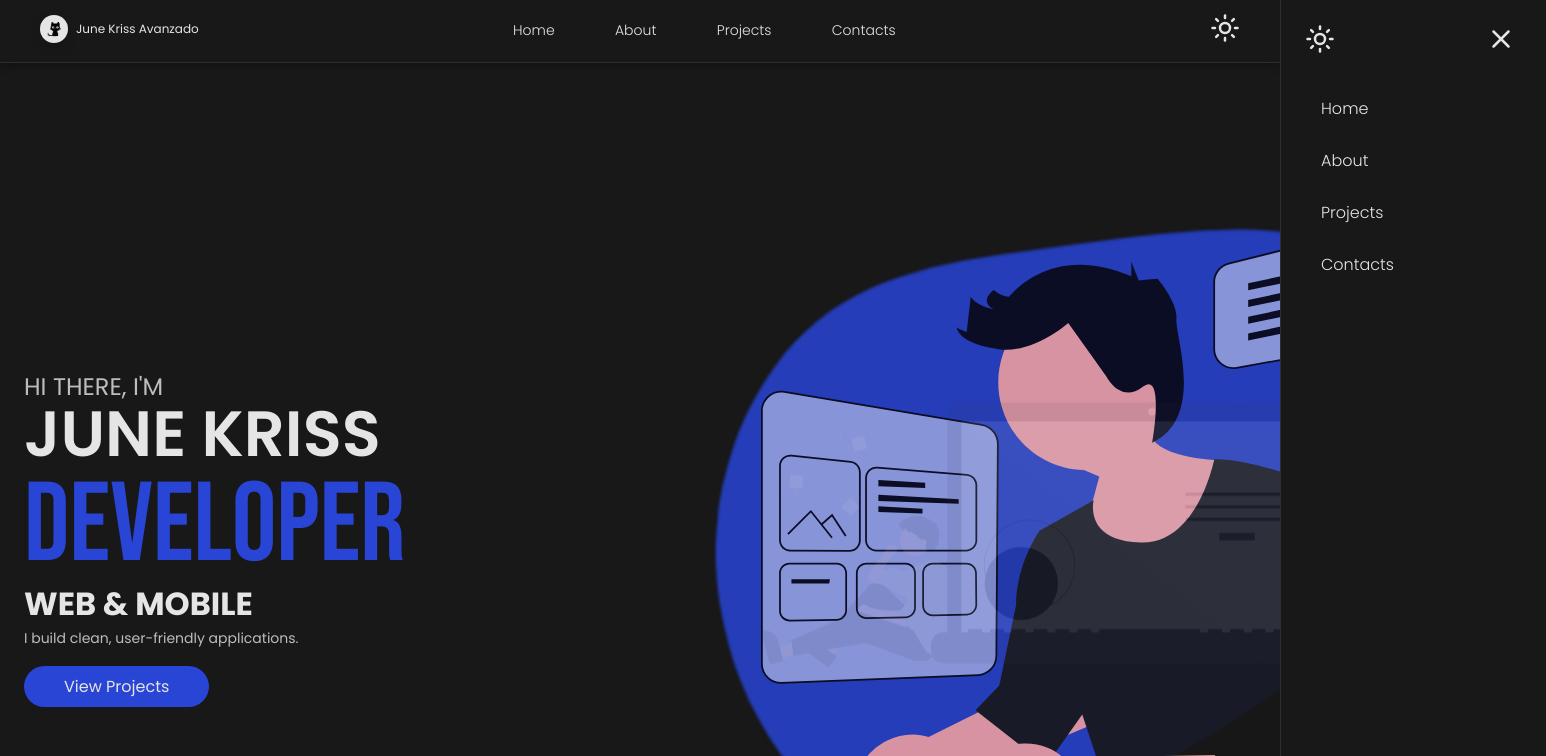
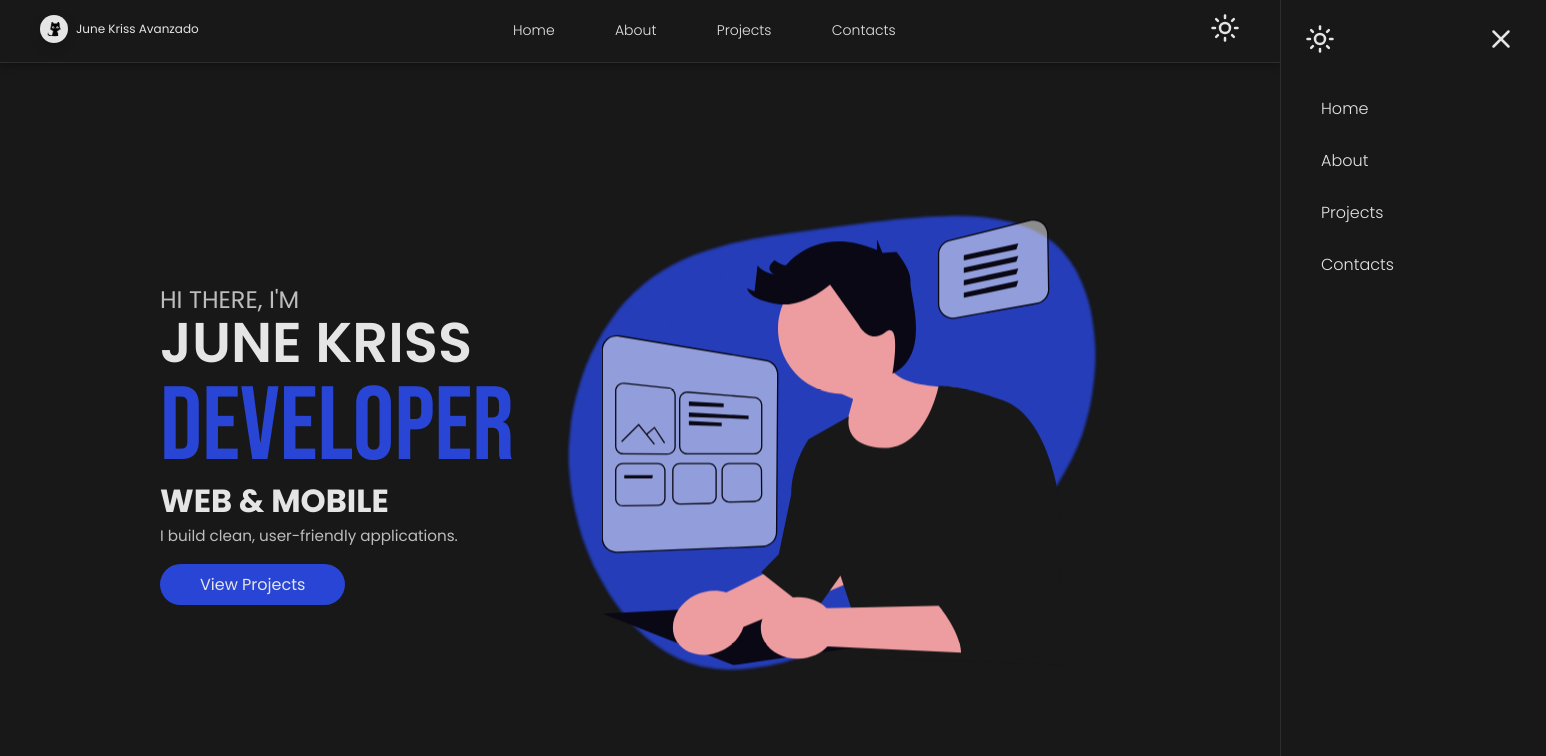
Before and after one commit to JuneKriss/my-portfolio, a React (Vite) app: page / in a window 1280 px wide. Shown: the top 756 px of the page, 1546 px wide, since content can reach past the window. Built offline with nearby package versions, Linux system fonts and the light colour scheme.

Commit message:
Made hero section responsive to all screens

```diff
--- a/src/pages/Home/Home.css
+++ b/src/pages/Home/Home.css
@@ -8,7 +8,8 @@ section {
 }
 
 .heroSection {
-  padding: 8rem 1.5rem;
+  max-width: 85%;
+  padding: 8rem 4rem;
   opacity: 0;
   transform: translateY(40px);
   transition:
@@ -25,13 +26,15 @@ section {
   display: flex;
   align-items: center;
   justify-content: space-between;
-  gap: 2rem;
+  gap: 1rem;
 }
 
 .heroTexts {
   display: flex;
   flex-direction: column;
   gap: 0.3rem;
+  min-width: 0;
+  flex: 1;
 }
 
 .heroTexts h1,
@@ -160,8 +163,11 @@ section {
 
 .heroIllustration {
   position: relative;
-  width: 30%;
-  height: 700px;
+  flex-shrink: 0;
+  width: clamp(280px, 45vw, 600px);
+  height: clamp(280px, 40vw, 700px);
+  overflow: visible;
+  isolation: isolate;
   animation: float 5s ease-in-out infinite;
 }
 
@@ -185,7 +191,7 @@ section {
 
 .heroIllustration .blob {
   z-index: 1;
-  width: 950px;
+  width: clamp(320px, 55vw, 950px);
 
   opacity: 0.85;
   filter: blur(1px);
@@ -194,7 +200,7 @@ section {
 
 .heroIllustration .programming {
   z-index: 2;
-  width: 620px;
+  width: clamp(200px, 36vw, 650px);
   transition:
     opacity 1s ease,
     transform 1s ease;
@@ -664,3 +670,129 @@ section {
   opacity: 1;
   transform: translateX(0);
 }
+
+/* RESPONSIVE HERO SECTION */
+
+@media (max-width: 767px) {
+  .heroSection {
+    padding: 6rem 1.25rem 3rem;
+  }
+
+  .heroContent {
+    flex-direction: column;
+    align-items: center;
+    text-align: center;
+    gap: 2.5rem;
+  }
+
+  .heroTexts {
+    align-items: center;
+    order: 2;
+  }
+
+  .heroIllustration {
+    order: 1;
+  }
+
+  .heroTexts h2 {
+    font-size: 2.5em;
+  }
+  .heroTexts h1 {
+    font-size: 4.5em;
+  }
+  .heroTexts h3 {
+    font-size: 1.4em;
+  }
+  .heroTexts span {
+    font-size: 1em;
+  }
+}
+
+@media (min-width: 640px) and (max-width: 767px) {
+  .heroTexts h2 {
+    font-size: 3em;
+  }
+  .heroTexts h1 {
+    font-size: 5.5em;
+  }
+  .heroTexts h3 {
+    font-size: 1.6em;
+  }
+}
+
+@media (min-width: 768px) {
+  .heroSection {
+    padding: 8rem 1.5rem;
+  }
+  .heroTexts h2 {
+    font-size: 2.3em;
+  }
+  .heroTexts h1 {
+    font-size: 4.5em;
+  }
+  .heroTexts h3 {
+    font-size: 1.6em;
+  }
+  .heroTexts p {
+    white-space: nowrap;
+  }
+}
+
+@media (min-width: 1024px) {
+  .heroSection {
+    padding: 8rem 3rem;
+  }
+  .heroTexts h2 {
+    font-size: 3em;
+  }
+  .heroTexts h1 {
+    font-size: 5.5em;
+  }
+  .heroTexts h3 {
+    font-size: 2em;
+  }
+}
+
+@media (min-width: 1280px) {
+  .heroSection {
+    padding: 8rem 4rem;
+  }
+  .heroTexts span {
+    font-size: 1.5em;
+  }
+  .heroTexts h2 {
+    font-size: 3.5em;
+  }
+  .heroTexts h1 {
+    font-size: 6.5em;
+  }
+  .heroTexts h3 {
+    font-size: 2em;
+  }
+  .heroTexts p {
+    font-size: 0.95em;
+  }
+}
+
+@media (min-width: 1536px) {
+  .heroSection {
+    padding: 10rem 6rem;
+  }
+  .heroTexts span {
+    font-size: 1.8em;
+  }
+  .heroTexts h2 {
+    font-size: 5em;
+  }
+  .heroTexts h1 {
+    font-size: 8em;
+  }
+  .heroTexts h3 {
+    font-size: 2.5em;
+  }
+  .heroTexts p {
+    font-size: 1em;
+  }
+}
+
+/* RESPONSIVE HERO SECTION */
```
